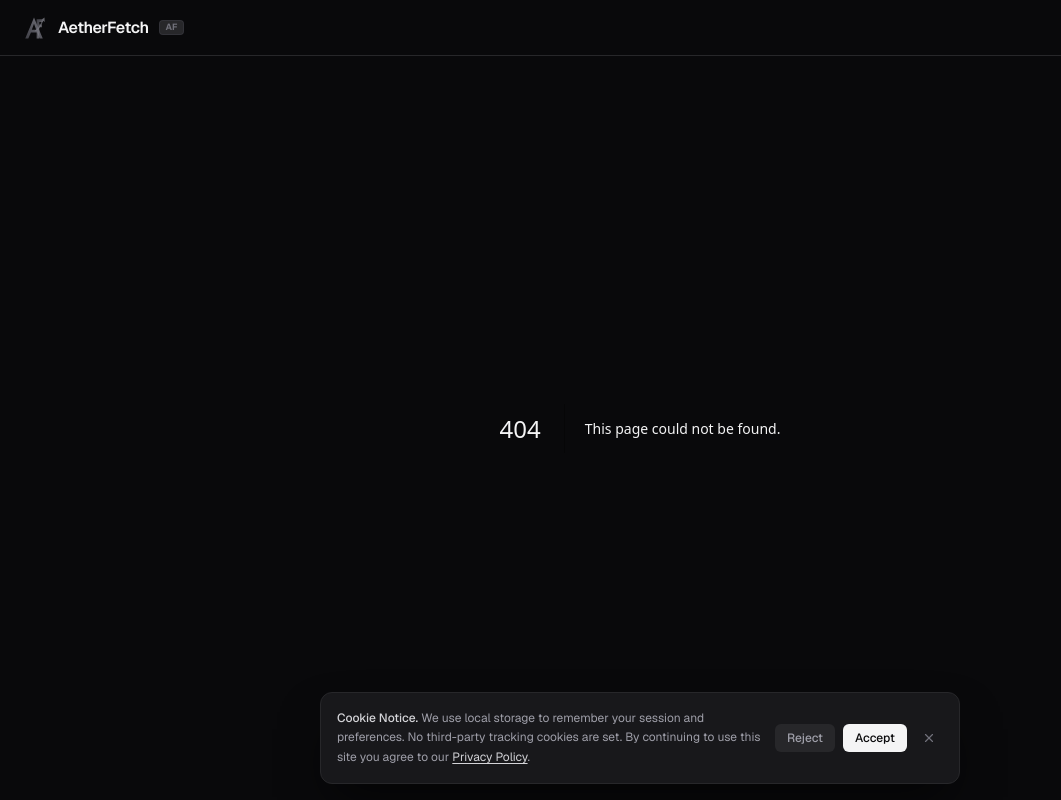
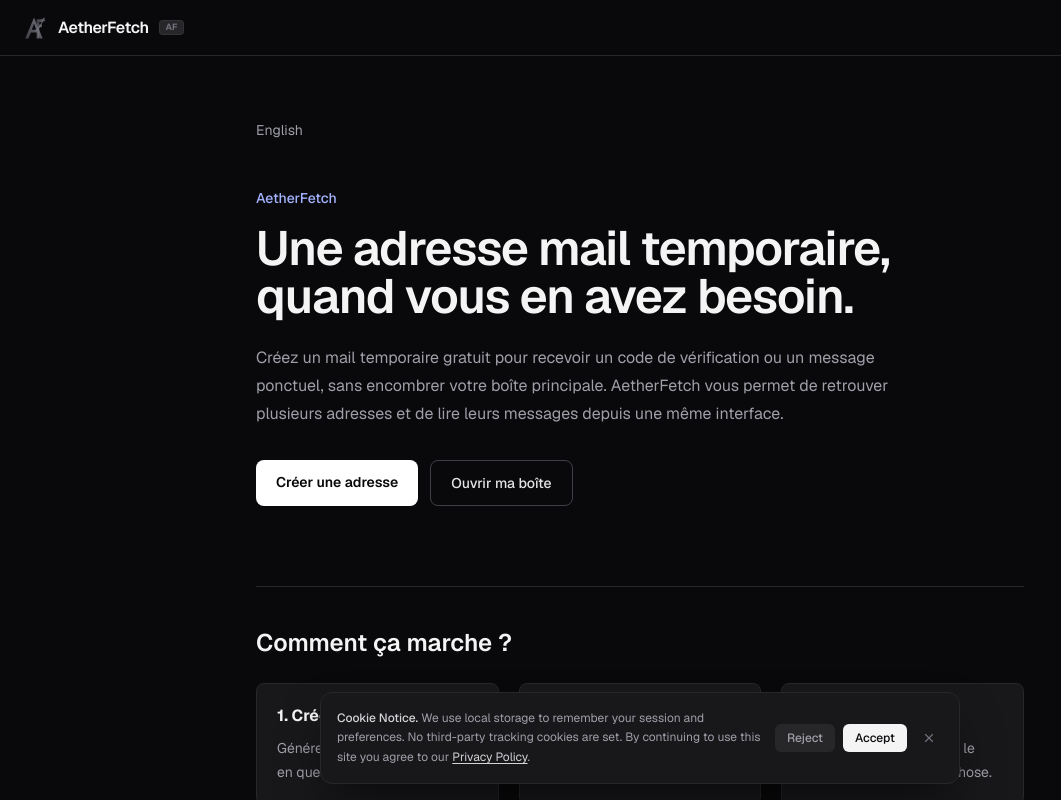
Before and after one commit to qbpg/AetherFetch, a Next.js app: page /fr in a window 1280 px wide. Before the commit this address had no page. Shown: the whole page, without its empty margins (0-1061 px from the left). Built offline with nearby package versions, Linux system fonts and the light colour scheme.

Commit message:
seo: add French landing page for temporary email searches

```diff
--- /dev/null
+++ b/src/app/fr/page.tsx
@@ -0,0 +1,65 @@
+import type { Metadata } from "next";
+import Link from "next/link";
+
+export const metadata: Metadata = {
+  title: "AetherFetch — Mail temporaire gratuit",
+  description: "Créez une adresse mail temporaire gratuite avec AetherFetch. Recevez vos codes de vérification, lisez vos messages et gérez plusieurs boîtes jetables.",
+  alternates: {
+    canonical: "/fr",
+    languages: { en: "/", fr: "/fr", "x-default": "/" },
+  },
+  openGraph: {
+    title: "AetherFetch — Mail temporaire gratuit",
+    description: "Une adresse mail jetable pour recevoir vos messages et codes de vérification.",
+    url: "https://aetherfetch.vercel.app/fr",
+    locale: "fr_FR",
+    type: "website",
+  },
+};
+
+export default function FrenchPage() {
+  return (
+    <main lang="fr" className="flex-1 overflow-y-auto bg-[#09090b] px-5 py-16 text-zinc-100">
+      <div className="mx-auto max-w-3xl">
+        <nav className="mb-12 text-sm text-zinc-400">
+          <Link href="/" lang="en" className="hover:text-white">English</Link>
+        </nav>
+        <p className="mb-4 text-sm font-medium text-indigo-300">AetherFetch</p>
+        <h1 className="max-w-2xl text-4xl font-semibold tracking-tight sm:text-5xl">Une adresse mail temporaire, quand vous en avez besoin.</h1>
+        <p className="mt-6 max-w-2xl text-base leading-7 text-zinc-400">
+          Créez un mail temporaire gratuit pour recevoir un code de vérification ou un message ponctuel, sans encombrer votre boîte principale.
+          AetherFetch vous permet de retrouver plusieurs adresses et de lire leurs messages depuis une même interface.
+        </p>
+        <div className="mt-8 flex flex-wrap gap-3">
+          <Link href="/register" className="rounded-lg bg-white px-5 py-3 text-sm font-semibold text-zinc-950 hover:bg-zinc-200">Créer une adresse</Link>
+          <Link href="/login" className="rounded-lg border border-zinc-700 px-5 py-3 text-sm font-medium text-zinc-200 hover:bg-zinc-800">Ouvrir ma boîte</Link>
+        </div>
+
+        <section className="mt-20 border-t border-zinc-800 pt-10">
+          <h2 className="text-2xl font-semibold">Comment ça marche ?</h2>
+          <ol className="mt-6 grid gap-5 sm:grid-cols-3">
+            <li className="rounded-lg border border-zinc-800 bg-zinc-900 p-5"><strong className="block text-zinc-100">1. Créez</strong><span className="mt-2 block text-sm leading-6 text-zinc-400">Générez une adresse jetable en quelques secondes.</span></li>
+            <li className="rounded-lg border border-zinc-800 bg-zinc-900 p-5"><strong className="block text-zinc-100">2. Recevez</strong><span className="mt-2 block text-sm leading-6 text-zinc-400">Utilisez-la pour recevoir un message ou un code.</span></li>
+            <li className="rounded-lg border border-zinc-800 bg-zinc-900 p-5"><strong className="block text-zinc-100">3. Consultez</strong><span className="mt-2 block text-sm leading-6 text-zinc-400">Lisez le message, copiez le code et passez à autre chose.</span></li>
+          </ol>
+        </section>
+
+        <section className="mt-16 border-t border-zinc-800 pt-10">
+          <h2 className="text-2xl font-semibold">Questions fréquentes</h2>
+          <div className="mt-6 space-y-7 text-sm leading-6">
+            <div><h3 className="font-medium text-zinc-100">Qu’est-ce qu’un mail temporaire ?</h3><p className="mt-1 text-zinc-400">C’est une adresse utilisée pour recevoir des messages pendant une courte période. Elle convient aux inscriptions ponctuelles, mais pas aux comptes importants.</p></div>
+            <div><h3 className="font-medium text-zinc-100">Puis-je retrouver mes adresses ?</h3><p className="mt-1 text-zinc-400">Oui, les comptes enregistrés et leurs identifiants restent dans le stockage local de ce navigateur. Ils peuvent disparaître si vous effacez les données du site.</p></div>
+            <div><h3 className="font-medium text-zinc-100">Qui reçoit les messages ?</h3><p className="mt-1 text-zinc-400">AetherFetch utilise actuellement mail.tm pour les adresses et la réception des messages. Leur disponibilité dépend de ce service.</p></div>
+          </div>
+        </section>
+
+        <footer className="mt-16 flex flex-wrap gap-x-5 gap-y-2 border-t border-zinc-800 py-6 text-xs text-zinc-500">
+          <span>Created by qbpg</span>
+          <Link href="/legal" className="hover:text-zinc-200">Legal Notice</Link>
+          <Link href="/privacy" className="hover:text-zinc-200">Privacy Policy</Link>
+          <a href="mailto:qbpg.sg@outlook.com" className="hover:text-zinc-200">qbpg.sg@outlook.com</a>
+        </footer>
+      </div>
+    </main>
+  );
+}
```
